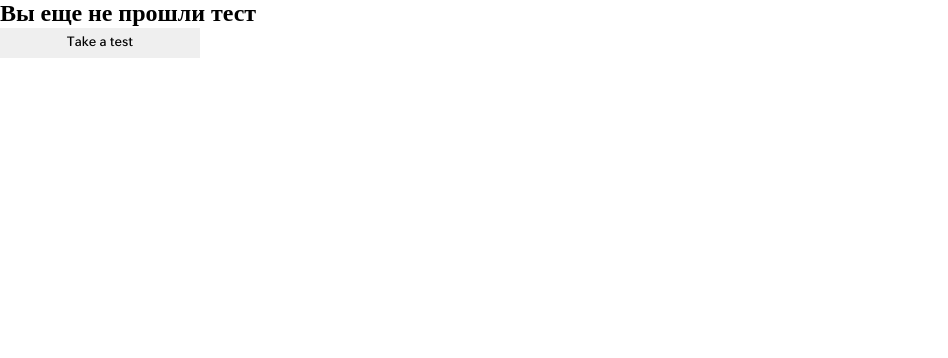
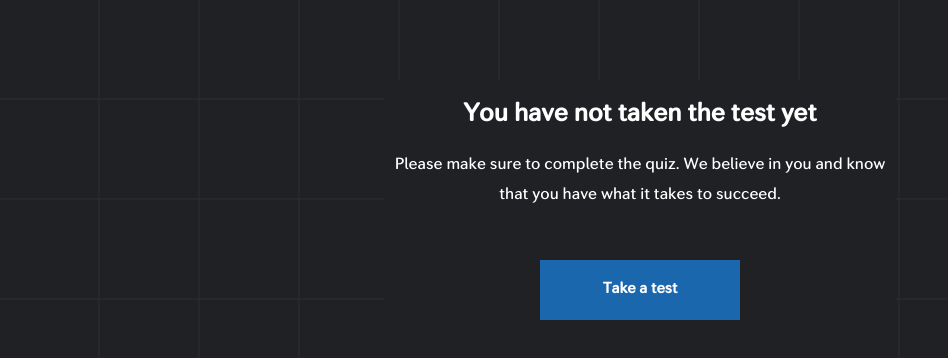
Before and after one commit to zhanybaev/Driver-Test, a React (Create React App) app: page /result/1 in a window 1280 px wide. Shown: the top 358 px of the page, without its empty margins (0-948 px from the left). Built offline with nearby package versions, Linux system fonts and the light colour scheme.

Commit message:
result page ui is done

```diff
--- a/src/App.css
+++ b/src/App.css
@@ -22,6 +22,7 @@ a{
 }
 
 
+/* ! Menu styles */
 .mainMenu{
     width: 100%;
     height: 100vh;
@@ -147,7 +148,7 @@ a{
         font-weight: bold;
     }
 }
-
+/* ! Quiz Card styles */
 .select{
     background-color: green;
     color: white;
@@ -157,3 +158,73 @@ a{
     background-color: red;
     color: white;
 }
+
+/* ! Result page styles */
+.result{
+    width: 100%;
+    height: 100vh;
+    background-color: #1f2125;
+    background-image: linear-gradient(#2c2e2f 0.6px, transparent 0.6px), linear-gradient(90deg, #2c2e2f 0.6px, transparent 0.6px);
+    background-size: 100px 100px;
+    background-position: -0.1rem -0.1rem;
+    display: flex;
+    justify-content: center;
+    align-items: center;
+}
+
+.container{
+    display: flex;
+    justify-content: center;
+    align-items: center;
+    width: 40%;
+    height: 80%;
+    background: #1f2125;
+}
+
+.result__img{
+    fill: white;
+    background: wheat;
+}
+
+.result__content{
+    width: 100%;
+    height: 100%;
+    display: flex;
+    flex-direction: column;
+}
+
+.finalScore{
+    color: #e563a3;
+    font-size: 65px;
+}
+
+.questionAmount{
+    color: white;
+    font-size: 40px;
+}
+
+.result__content-text{
+    color: white;
+    line-height: 30px;
+}
+
+.result__content-text::first-line{
+    font-size: 25px;
+    line-height: 70px;
+    font-weight: bold;
+}
+
+.navigation-buttons{
+    margin-top: 50px;
+    width: 100%;
+    display: flex;
+    justify-content: space-between;
+}
+
+.navigation-buttons button{
+    background: #1b67ae;
+    color: white;
+    height: 60px;
+    font-size: 15px;
+    font-weight: 600;
+}
--- a/src/components/Result.tsx
+++ b/src/components/Result.tsx
@@ -16,21 +16,39 @@ const Result = ():JSX.Element => {
     }
 
     return (
-        <div>
+        <div className='result'>
+            <div className="container">
+                <div className="result__content">
                     {
                         complete ? (
                             <>
-                        <h2>{score}/{questions+1}</h2>
+                                <p className='result__value'>
+                                    <span className='finalScore'>{score}</span>
+                                    <span className='questionAmount'>/{questions+1}</span>
+                                </p>
+                                <div className="result__content-text">
+                                Congratulations on finishing the quiz!
+                                <br />You should be proud of yourself for sticking with it until the very end. It takes dedication and determination to see something through to completion, and you have demonstrated both of these qualities today. Whether you aced the quiz or struggled a bit, the most important thing is that you challenged yourself and learned something new. Keep up the great work and continue to push yourself towards new achievements!
+                                </div>
+                                <div className="navigation-buttons">
                                     <button onClick={()=>endQuiz(`/quiz/${topicName}`)}>Take the quiz again</button>
                                     <button onClick={()=>endQuiz(`/`)}>Back to menu</button>
+                                </div>
                             </>
                         ) : (
                             <>
-                        <h2>Вы еще не прошли тест</h2>
+                                <div style={{textAlign:'center'}} className="result__content-text">
+                                You have not taken the test yet
+                                <br />Please make sure to complete the quiz. We believe in you and know that you have what it takes to succeed.
+                                </div>
+                                <div style={{justifyContent:'center'}} className="navigation-buttons">
                                     <button onClick={()=>endQuiz(`/quiz/${topicName}`)}>Take a test</button>
+                                </div>
                             </>
                         )
                     }
+                </div>
+            </div>
         </div>
     );
 };
```
Lines whose indentation alone changed are shown as unchanged.
